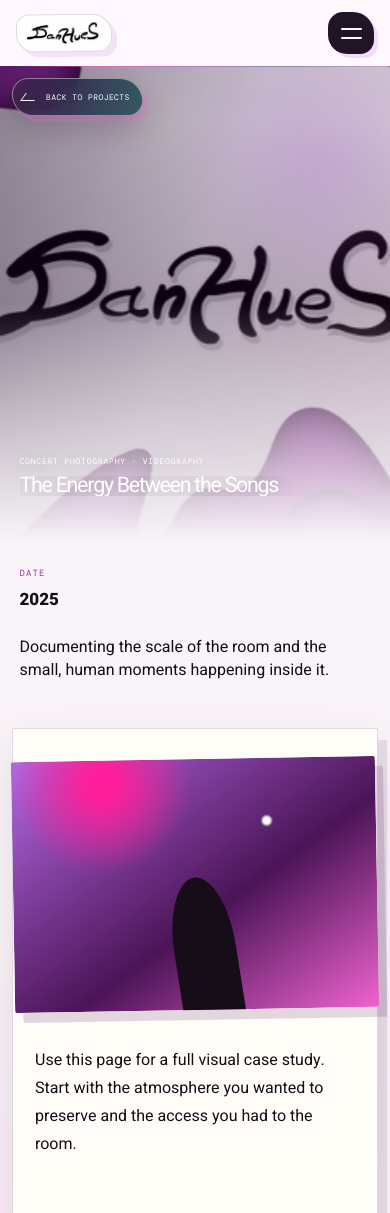
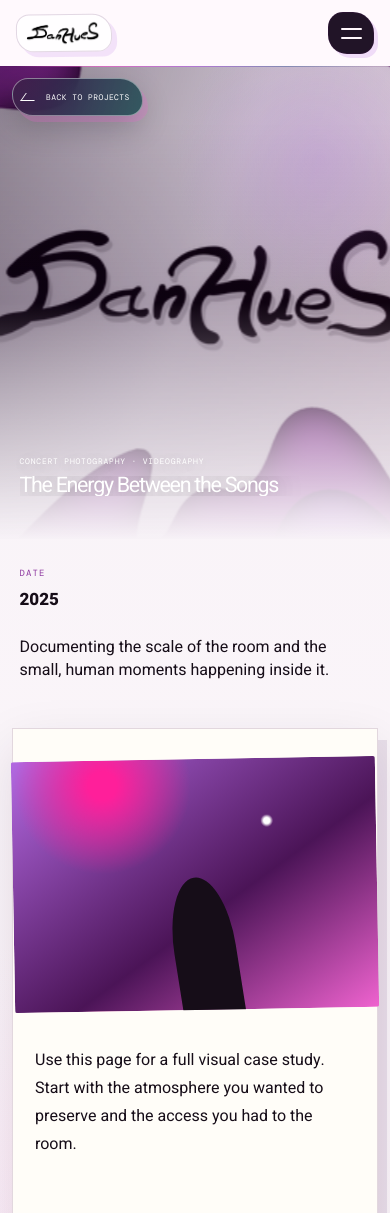
Before and after one commit to DanHues/creative-portfolio, a Next.js app: page /archive/between-the-songs in a window 390 px wide. Shown: the top 1213 px of the page. Built offline with nearby package versions, Linux system fonts and the light colour scheme; a web font is replaced by a local one.

Commit message:
Remove project image drop shadows

```diff
--- a/app/globals.css
+++ b/app/globals.css
@@ -2412,7 +2412,7 @@ body > main { padding-top: 76px; }
   width: calc(100% + clamp(52px, 8vw, 112px));
   margin: 0 0 clamp(40px, 5vw, 66px) clamp(-56px, -4vw, -26px);
   aspect-ratio: 1.9;
-  box-shadow: 14px 18px 0 rgba(75,20,87,.18), 0 24px 50px rgba(34,14,38,.18);
+  box-shadow: none;
   transform: rotate(-1deg);
 }
 .project-paper .rich-copy {
@@ -2779,7 +2779,7 @@ body > main { padding-top: 76px; }
     width: calc(100% + 44px);
     margin: 0 0 36px -22px;
     aspect-ratio: 1.45;
-    box-shadow: 8px 10px 0 rgba(75,20,87,.16);
+    box-shadow: none;
   }
   .project-paper .rich-copy { font-size: 16px; }
 }
```
